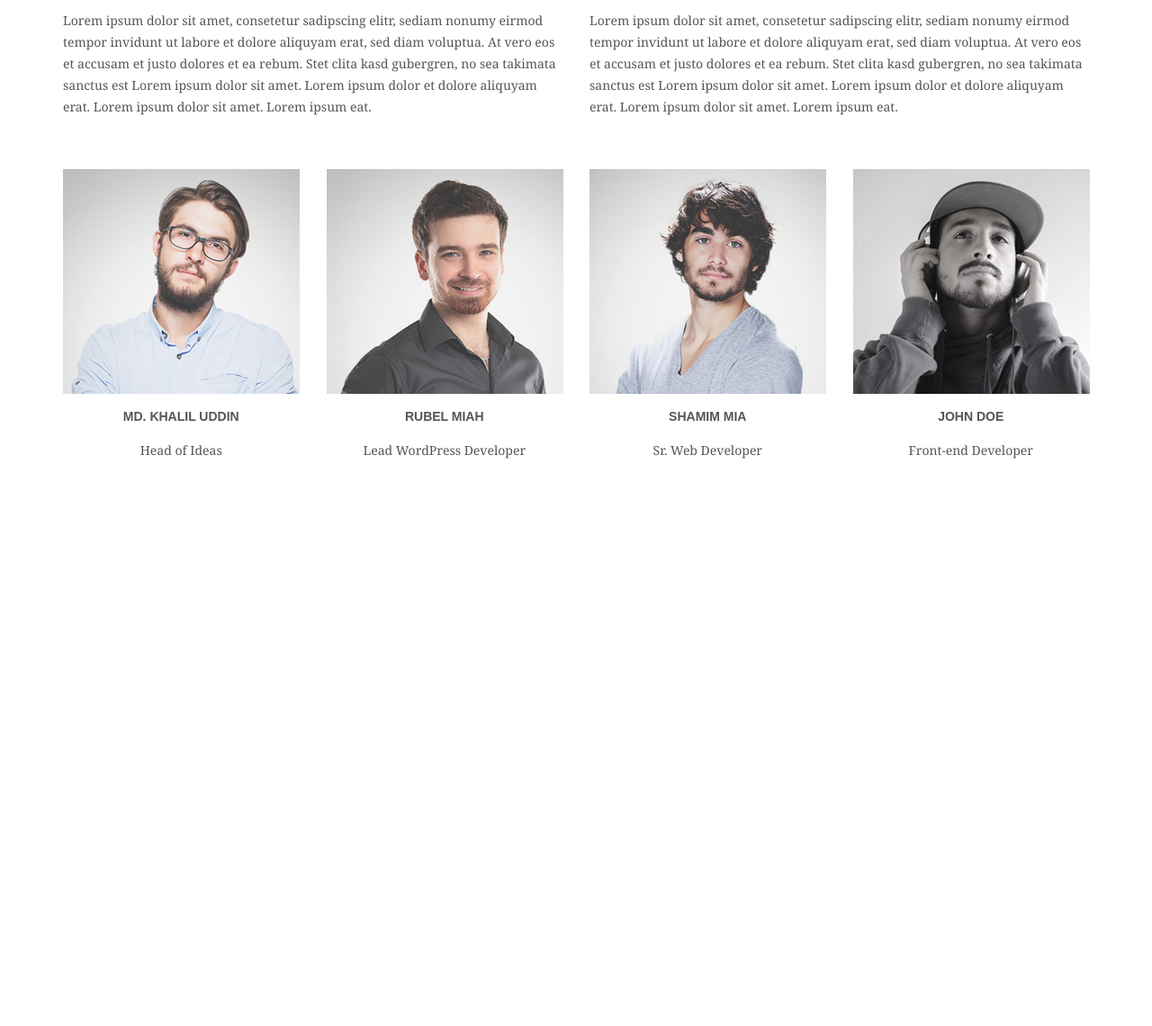
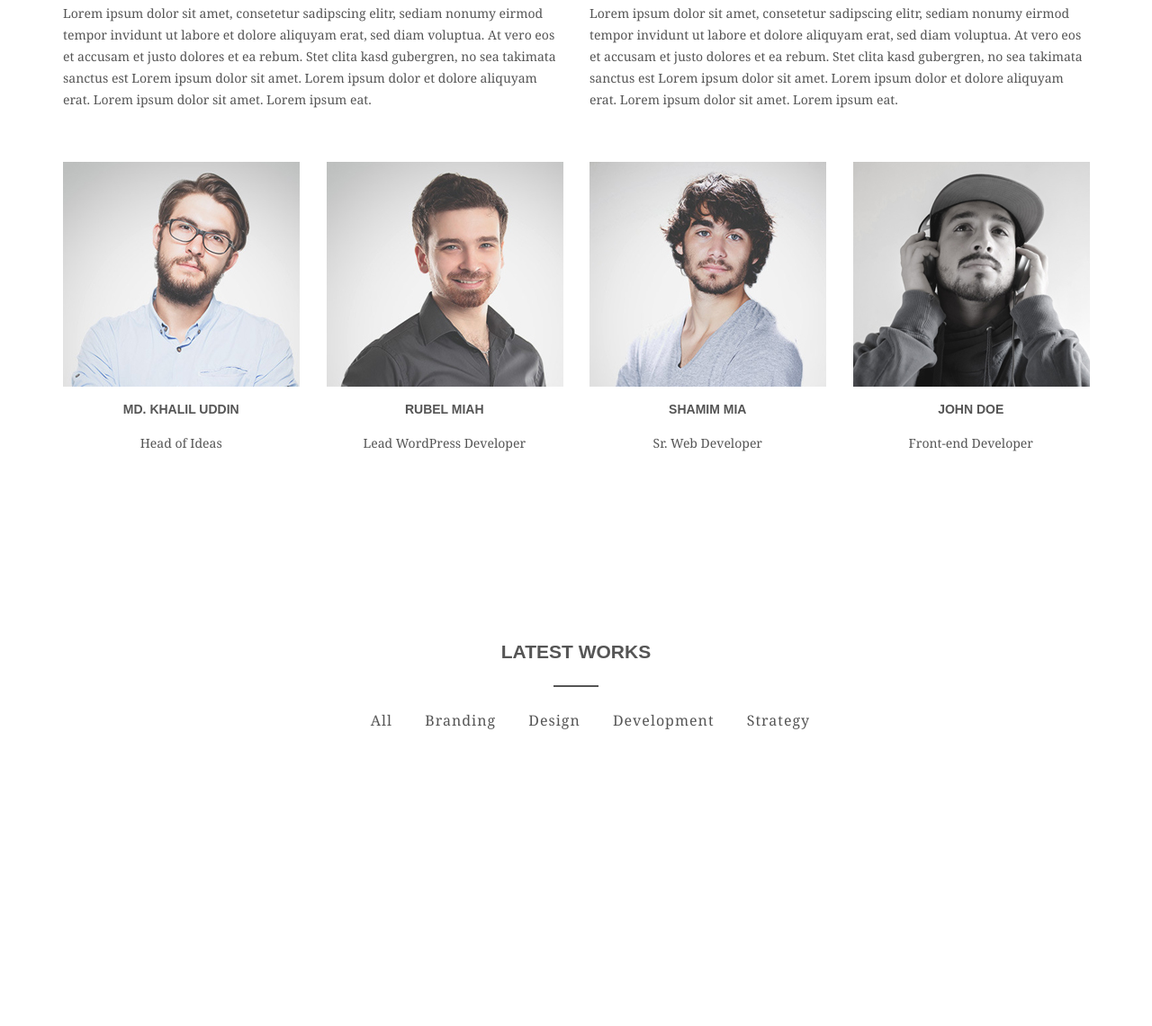
Before and after one commit to avpankov/HW4, a plain HTML site: page index.html in a window 1280 px wide. Shown: the part 1659-2800 px from the top of the page at 90% size. Before the commit the page ends 2294 px from the top, so only its background shows below. Drawn offline with Linux system fonts and the light colour scheme.

Commit message:
Add files via upload

```diff
--- a/index.html
+++ b/index.html
@@ -15,7 +15,7 @@
                     <a href="#">Home</a>
                     <a href="#services">Services</a>
                     <a href="#about-us">About</a>
-                    <a href="#">Works</a>
+                    <a href="#works">Works</a>
                     <a href="#">Blog</a>
                     <a href="#">Clients</a>
                     <a href="#">Contact</a>
@@ -85,5 +85,17 @@
                 </div>
         </div>
     </section>
+    <section id="works">
+    	<div class="container">
+		<h2 class="line-header">Latest Works</h2>
+		<nav class="intro-text text-center">
+			<a href=" ">All</a>
+			<a href=" ">Branding</a>
+			<a href=" ">Design</a>
+			<a href=" ">Development</a>
+			<a href=" ">Strategy</a>
+		</nav>
+	</div>
+    <section>
 </body>
 </html>
--- a/style.css
+++ b/style.css
@@ -3,6 +3,7 @@
 }
 
 body{
+    margin: 0;
     font-family: Cambria, serif;
     font-size: 14px;
     color: #555;
@@ -69,24 +70,6 @@ header h2{
     font-family: sans-serif;
 }
 
-.menu{
-    text-align: right;
-    float: right;
-    margin: 2px 0;
-    font-family: sans-serif;
-}
-
-.menu a{
-        display: inline-block;
-        color: #fff;
-        text-decoration: none;
-        letter-spacing: 1px;
-        margin-left: 32px;
-}
-.menu a:hover{
-    text-decoration: underline;
-}
-
 .logo{
     text-align: left;
     float: left;
@@ -125,6 +108,24 @@ header h2{
     width: 25%;
 }
 
+.menu{
+    text-align: right;
+    float: right;
+    margin: 2px 0;
+    font-family: sans-serif;
+}
+
+.menu a{
+        display: inline-block;
+        color: #fff;
+        text-decoration: none;
+        letter-spacing: 1px;
+        margin-left: 32px;
+}
+.menu a:hover{
+    text-decoration: underline;
+}
+
 section{
     padding: 94px 0 100px;
 }
@@ -142,9 +143,22 @@ section{
     border-bottom: 2px solid;
 }
 
-.intro-text{
+.intro-text, .intro-text a{
     font-size: 16px;
     margin-bottom: 70px;
+}
+
+.intro-text a{
+    display: inline-block;
+    text-decoration: none;
+    color: #555;
+    letter-spacing: 1px;
+    margin-left: 32px;
+    transition: color .5s;
+}
+
+.intro-text a:hover {
+    color: c0301c;
 }
 
 .service h3{
```
